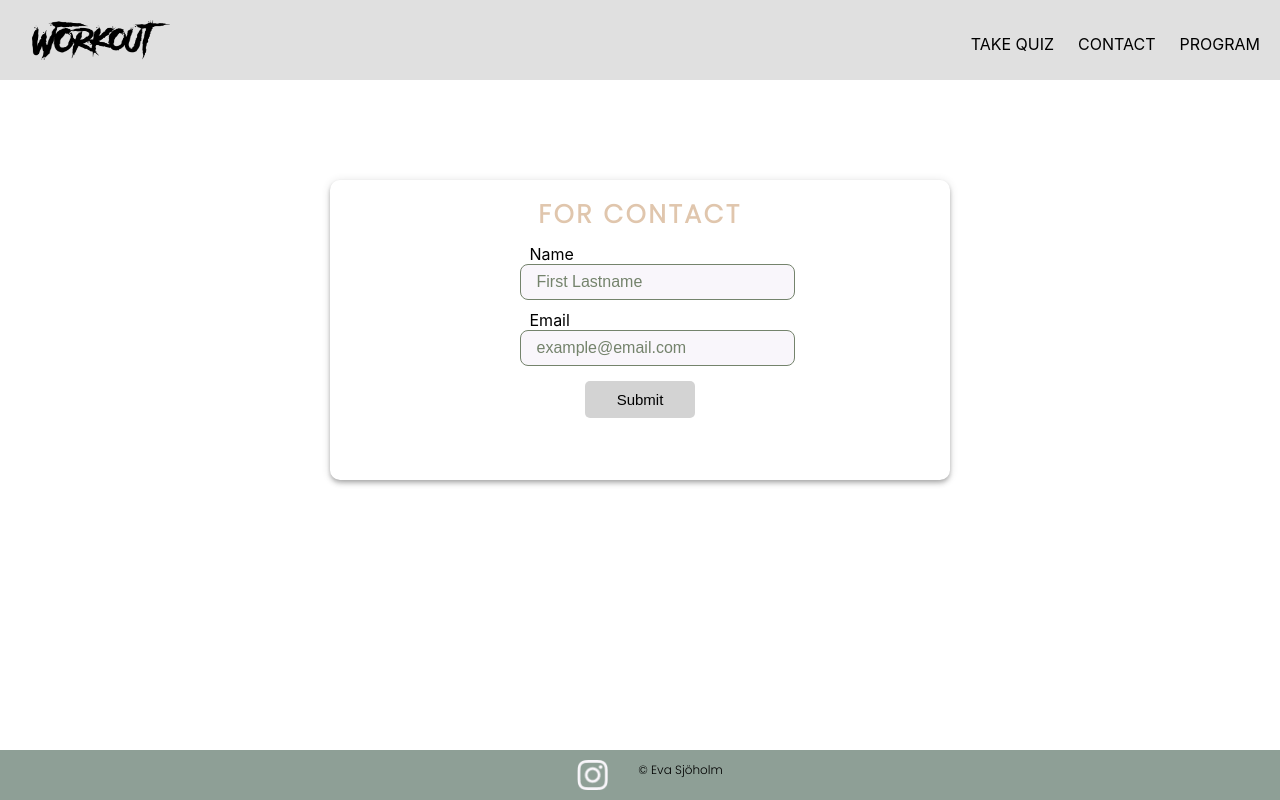
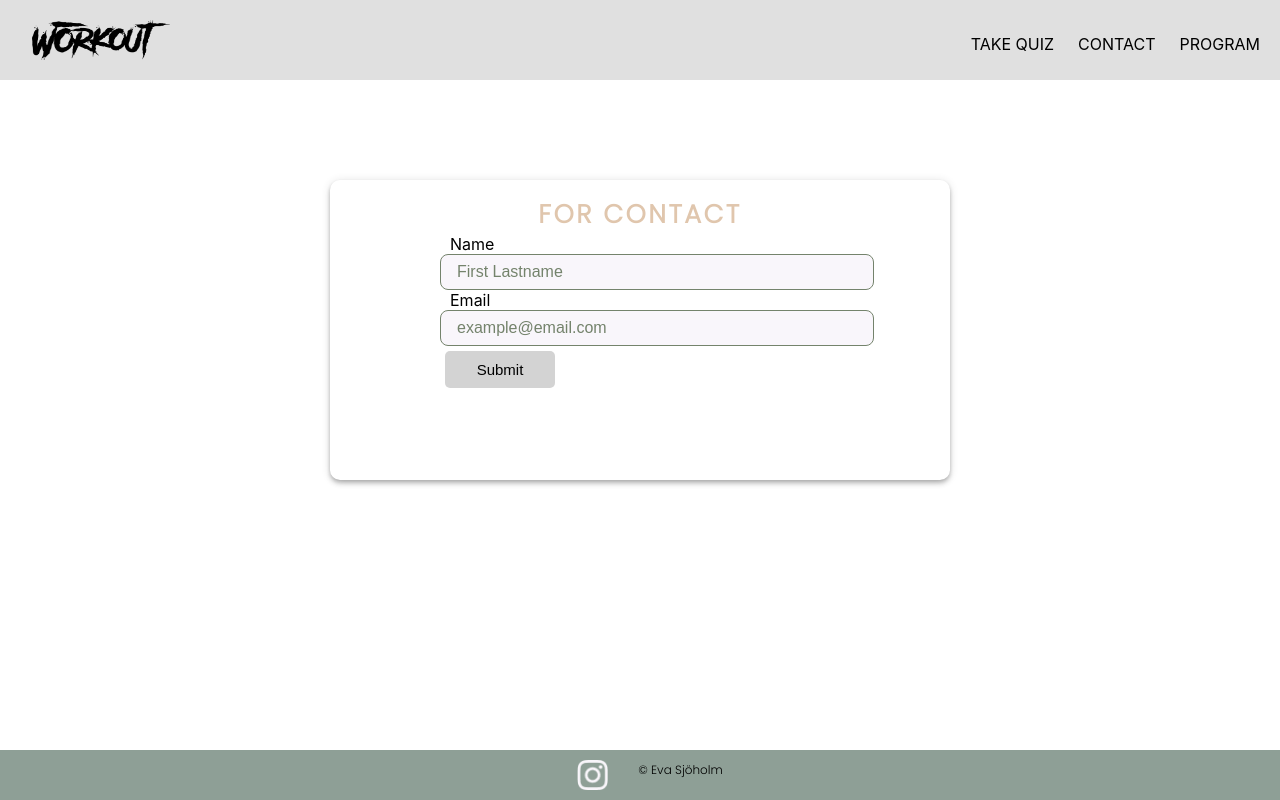
Before and after one commit to EvaSjoholm/project-W-frontend, a React (Create React App) app: page /Contact in a window 1280 px wide. Built offline with nearby package versions, Linux system fonts and the light colour scheme.

Commit message:
fix contact form mobile version

```diff
--- a/src/components/ContactForm/ContactForm.css
+++ b/src/components/ContactForm/ContactForm.css
@@ -1,9 +1,8 @@
 .contact {
-    /* background-color: #eccdaf2c; */
     padding: 10px;
     width: 80%;
     max-width: 600px;
-    max-height: 1000px;
+    /* max-height: 1000px; */
     box-shadow: 0px 2px 4px -1px rgba(0,0,0,0.2), 0px 4px 5px 0px rgba(0,0,0,0.14), 0px 1px 10px 0px rgba(0,0,0,0.12);
    border-radius: 10px;
    margin: 100px auto;
@@ -15,9 +14,6 @@
     background-color: var(--primary-color);
     margin: 32px auto 64px auto;
 }
-
-
-
 
 .form {
     display: flex;
@@ -170,7 +166,7 @@
     padding: 12px;
     z-index: 1;
   }
-
+/*----TABLET SIZE----*/
   @media (min-width: 641px) {
     .contactform {
         width: 70%;
@@ -195,14 +191,8 @@
     .contactform {
         width: 70%;
         max-width: 400px;
-       /* margin: 32px auto 64px auto; */
-        width: 50%;
-        max-width: 400px;
-        /* margin: 32px auto 64px auto; */
         padding: 15px;
-        /* margin: 30px; */
-        /* text-align-last: center; */
-        display: flex;
+        /* display: flex; */
         flex-direction: column;
         gap: 10px;
         align-items: center;
@@ -218,12 +208,10 @@
         width: auto;
       }
       .contact {
-        /* background-color: #eccdaf2c; */
         padding: 0 10px;
         width: 80%;
         max-width: 600px;
         height: 300px;
-        /* max-height: 989px; */
         box-shadow: 0px 2px 4px -1px rgba(0,0,0,0.2), 0px 4px 5px 0px rgba(0,0,0,0.14), 0px 1px 10px 0px rgba(0,0,0,0.12);
         border-radius: 10px;
         margin: 100px auto;
--- a/src/components/Loader/LoadingAni.js
+++ b/src/components/Loader/LoadingAni.js
@@ -14,8 +14,8 @@ export const LoadingAni = () => {
         loop
         src="https://assets4.lottiefiles.com/packages/lf20_wdetpydn.json"
         style={{ height: '100px', width: '100px' }} />
-
       <Button text="HOME" onClick={() => { navigate('/') }} />
+      <hr />
     </div>
   )
 }
```
